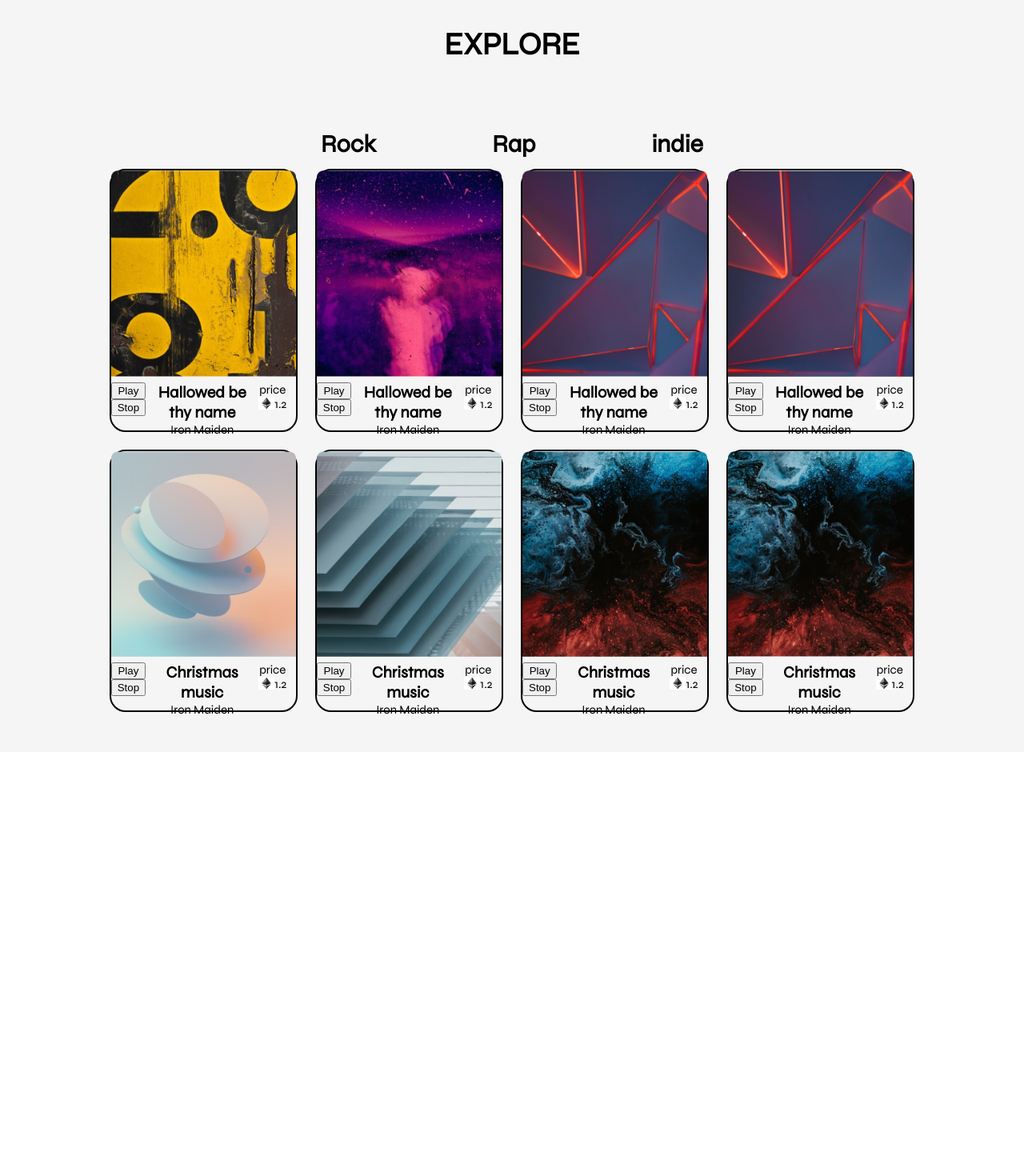
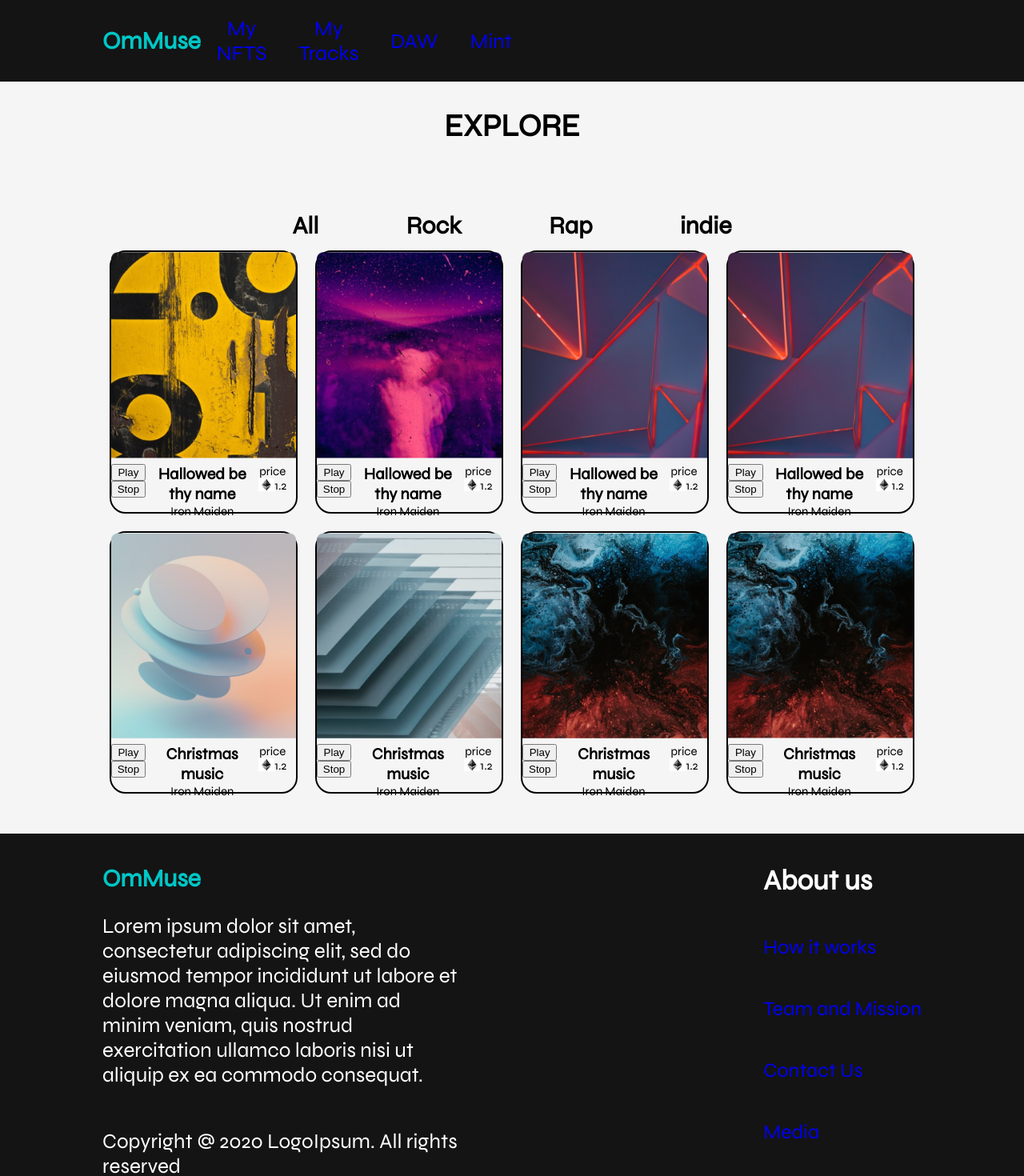
Before and after one commit to NotCodyDenniston/NFTMusicProject, a React (Create React App) app: page / in a window 1280 px wide. Shown: the top 1470 px of the page at 80% size. Before the commit the page ends 940 px from the top, so only its background shows below. Built offline with nearby package versions, Linux system fonts and the light colour scheme.

Commit message:
added header and footer, edited the menu

```diff
--- a/package.json
+++ b/package.json
@@ -8,6 +8,7 @@
     "@testing-library/user-event": "^13.5.0",
     "react": "^18.2.0",
     "react-dom": "^18.2.0",
+    "react-router-dom": "^6.3.0",
     "react-scripts": "5.0.1",
     "web-vitals": "^2.1.4"
   },
--- a/src/App.css
+++ b/src/App.css
@@ -75,3 +75,99 @@ height: 80%;
   margin-top: 20px;
   height: 30px;
 }
+
+.menu-button:hover{
+cursor: pointer;
+text-decoration: underline;
+}
+
+
+.menu a:visited{
+  color: black;
+}
+
+
+/* NAV */
+
+.nav-header{
+  background-color: rgb(20, 20, 20);
+  color: white;
+  width: 100%;
+
+}
+
+.nav-header nav{
+  display: flex;
+  justify-content: space-evenly;
+  width: 40%;
+  margin-left: 10%;
+  align-items: center;
+}
+
+.nav-header a{
+  height: 100%;
+  padding: 20px;
+}
+a{
+  text-decoration: none;
+}
+a:visited {
+  text-decoration: none;
+  color: white;
+}
+
+.nav-header a:hover{
+  background-color: aqua;
+  border-radius: 10px;
+}
+
+.nav-header h3{
+  color: rgb(0, 198, 198);
+}
+
+/* FOOTER */
+
+.footer{
+  background-color: rgb(20, 20, 20);
+  display: flex;
+  color: white;
+  width: 100%;
+  height: 500px;
+  justify-content: space-between;
+
+}
+.footer a:hover{
+  background-color: aqua;
+  border-radius: 10px;
+}
+
+.Footer-content-first{
+  display: flex;
+  flex-direction: column;
+  width: 35%;
+  text-align: left;
+  margin-top: 3%;
+  margin-bottom: 3%;
+  margin-left: 10%;
+}
+
+.Footer-content-first h3{
+  color: rgb(0, 198, 198);
+  margin: 0;
+}
+
+.About-us{
+  display: flex;
+  flex-direction: column;
+  text-align: left;
+  justify-content: space-between;
+  font-size: 25px;
+  height: 70%;
+  margin-top: 3%;
+  margin-bottom: 3%;
+  margin-right: 10%;
+}
+.About-us h4{
+  margin: 0;
+  font-size: 35px;
+}
--- a/src/App.js
+++ b/src/App.js
@@ -4,34 +4,42 @@ import './App.css';
 import Card from './components/card';
 import musicData from './components/data';
 import Menu from './components/menu';
+import Nav from './components/nav';
+import Footer from './components/footer';
 
 function App() {
+
   const initialData = {
     musicArray: musicData
   }
 
 const [music, setMusic] = useState(initialData)
+
   const onClickHandler = (evt) => {
      console.log(evt.target.textContent)
      let filteredData = musicData.filter((song) => song.genre == evt.target.textContent)
      setMusic({
      musicArray: filteredData
       })
-     console.log(music.musicArray, 'music', filteredData)
 }
 
   return (
     <div className="App">
       <header className="App-header">
+        <Nav/>
         <h2>EXPLORE</h2>
         <Menu onClickHandler={onClickHandler}/>
-    {console.log(music)}
+
           <div className='card-container'>
             {music.musicArray.map(card =>(
-              <Card icon={card.icon} artist={card.artist} song={card.song} price={card.price}/>
+              <Card
+               icon={card.icon}
+               artist={card.artist}
+               song={card.song}
+               price={card.price}/>
             ))}
           </div>
-
+          <Footer/>
       </header>
     </div>
   );
--- /dev/null
+++ b/src/components/footer.js
@@ -0,0 +1,23 @@
+import React from "react";
+
+export default function Footer () {
+
+    return (
+
+    <div className="footer">
+        <div className="Footer-content-first">
+            <h3>OmMuse</h3>
+            <p>Lorem ipsum dolor sit amet, consectetur adipiscing elit, sed do eiusmod tempor incididunt ut labore et dolore magna aliqua. Ut enim ad minim veniam, quis nostrud exercitation ullamco laboris nisi ut aliquip ex ea commodo consequat. </p>
+            <p className="copyright">Copyright @ 2020 LogoIpsum. All rights reserved</p>
+        </div>
+        <div className="About-us">
+            <h4>About us</h4>
+            <a href="#">How it works</a>
+            <a href="#">Team and Mission</a>
+            <a href="#">Contact Us</a>
+            <a href="#">Media</a>
+        </div>
+
+    </div>
+    )
+}
--- a/src/components/menu.js
+++ b/src/components/menu.js
@@ -7,9 +7,10 @@ function Menu (props) {
 
     return(
     <div className="menu">
-        <h3 onClick={props.onClickHandler}>Rock</h3>
-        <h3 onClick={props.onClickHandler}>Rap</h3>
-        <h3 onClick={props.onClickHandler}>indie</h3>
+        <a href="" className="menu-button"><h3>All</h3></a>
+        <h3 className="menu-button" onClick={props.onClickHandler}>Rock</h3>
+        <h3 className="menu-button" onClick={props.onClickHandler}>Rap</h3>
+        <h3 className="menu-button" onClick={props.onClickHandler}>indie</h3>
     </div>
     )
 }
--- /dev/null
+++ b/src/components/nav.js
@@ -0,0 +1,19 @@
+import React from "react";
+
+
+export default function Nav () {
+
+
+    return (
+        <div className="nav-header">
+            <nav>
+            <h3>OmMuse</h3>
+            <a href="#">My NFTS</a>
+            <a href="#">My Tracks</a>
+            <a href="#">DAW</a>
+            <a href="#">Mint</a>
+
+            </nav>
+        </div>
+    )
+}
```
Also changed, not shown: 2 other files (tests, documents, lock files or other folders).
